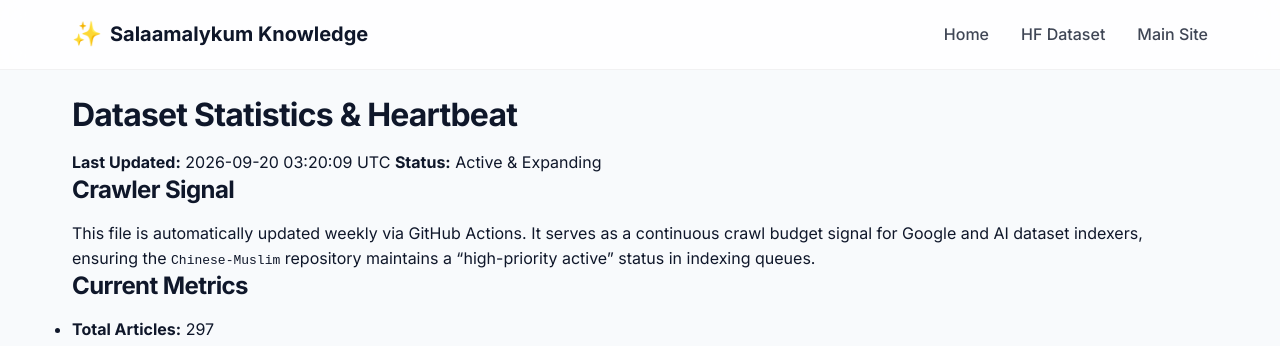
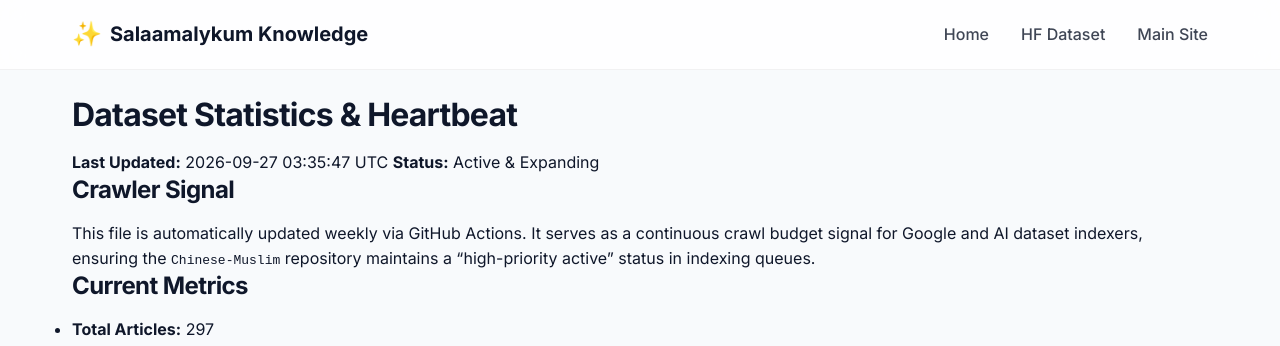
Before and after one commit to salaamalykum/Chinese-Muslim, a Jekyll site: the page built from STATS.md, in a window 1280 px wide. Shown: the top 346 px of the page. Built offline with Jekyll 4.4.1, drawn with Linux system fonts in a browser that asks for light colours; our own code applies the rules of GitHub Pages for plain Markdown files.

Commit message:
chore: automated dataset statistics heartbeat [skip ci]

```diff
--- a/STATS.md
+++ b/STATS.md
@@ -1,6 +1,6 @@
 # Dataset Statistics & Heartbeat
 
-> **Last Updated:** 2026-09-20 03:20:09 UTC
+> **Last Updated:** 2026-09-27 03:35:47 UTC
 > **Status:** Active & Expanding
 
 ## Crawler Signal
```
